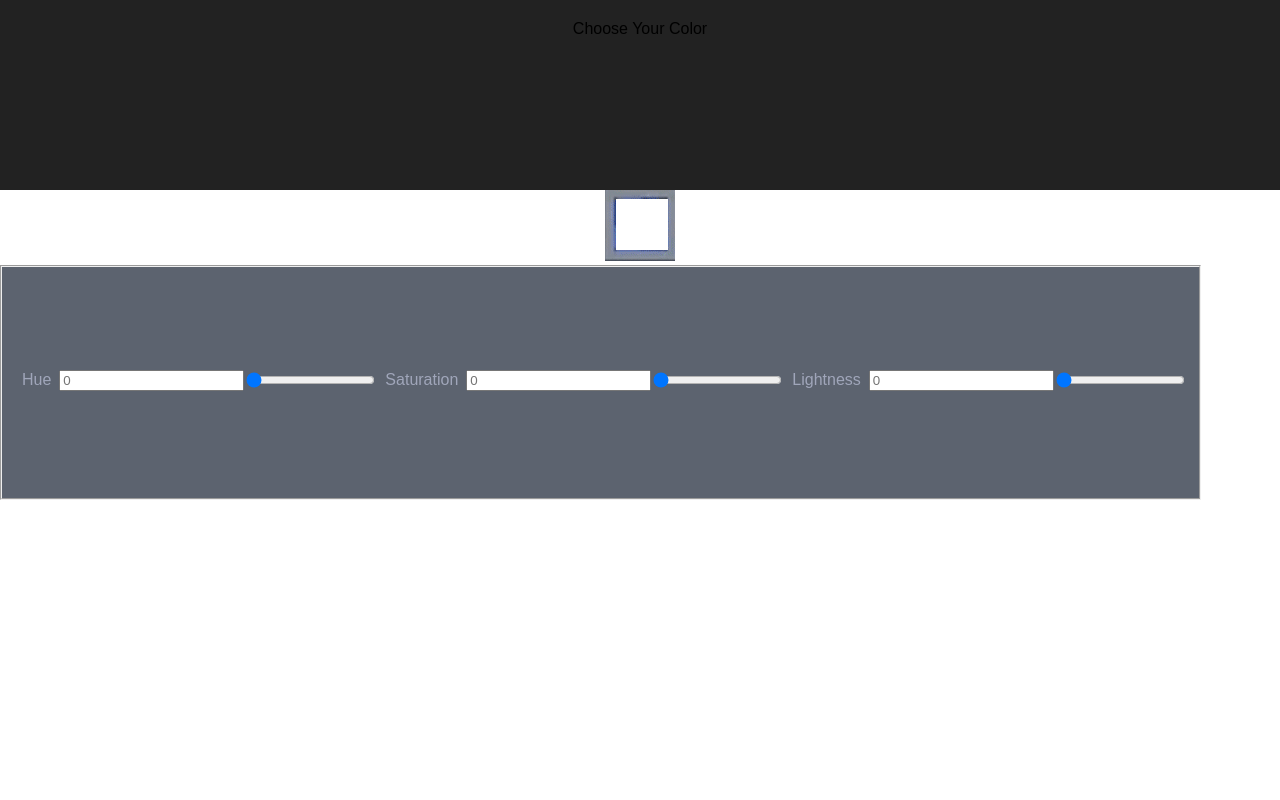
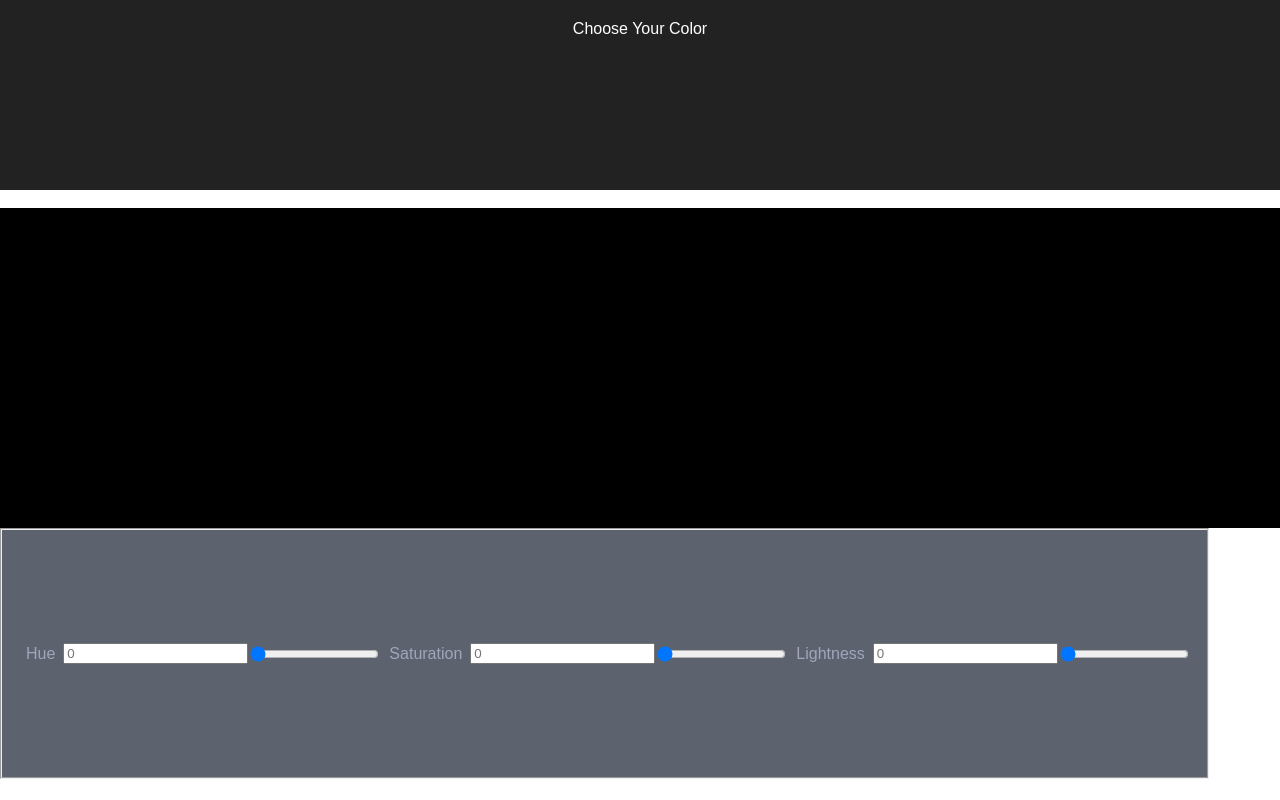
Before and after one commit to dnsomoano/color-picker, a React (Create React App) app: page / in a window 1280 px wide. Built offline with nearby package versions, Linux system fonts and the light colour scheme.

Commit message:
Solved sliding bars and box changes color. Time for some fun

```diff
--- a/src/App.css
+++ b/src/App.css
@@ -1,5 +1,6 @@
 .App {
   text-align: center;
+  color:white;
 }
 
 .App-logo {
@@ -31,24 +32,13 @@ fieldset {
   margin: 0em;
   height: 215px;
   width: 480px;
-
-}
-
-/* #hue {
   padding: 1em;
 }
 
-#saturation {
-  padding: 1em;
-}
-
-#lightness {
-  padding: 1em;
-} */
-
-.dom {
+.box {
   display: flex;
   justify-content: center;
+  padding: 10em;
 }
 
 legend {
--- a/src/App.js
+++ b/src/App.js
@@ -1,13 +1,13 @@
-import React, { Component } from 'react';
-import ColorPicker from './ColorPicker';
-import './App.css';
+import React, { Component } from "react";
+import ColorPicker from "./ColorPicker";
+import "./App.css";
 
 class App extends Component {
   render() {
     return (
       <div className="App">
         <header className="App-header">Choose Your Color</header>
-        <img src={"/images/color-box.png"} />
+        <section className="dom">SEE?</section>
         <ColorPicker />
       </div>
     );
--- a/src/ColorPicker.js
+++ b/src/ColorPicker.js
@@ -15,7 +15,7 @@ class ColorPicker extends Component {
     this.setState({
       hue: raiseHue
     });
-    console.log(this.state.hue);
+    // console.log(this.state.hue);
   };
 
   slideSaturation = event => {
@@ -23,21 +23,29 @@ class ColorPicker extends Component {
     this.setState({
       saturation: raiseSaturation
     });
-    console.log(this.state.saturation);
+    // console.log(this.state.saturation);
   };
 
-  slideSaturation = event => {
+  slideLightness = event => {
     const raiseLightness = event.target.value;
     this.setState({
       lightness: raiseLightness
     });
-    console.log(this.state.lightness);
+    // console.log(this.state.lightness);
   };
 
   render() {
     return (
       <div>
         <section>
+          <section
+            className="box"
+            style={{
+              backgroundColor: `hsl(${this.state.hue}, ${
+                this.state.saturation
+              }%, ${this.state.lightness}%)`
+            }}
+          />
           <fieldset>
             <label for="hue">Hue</label>
             <input placeholder={this.state.hue} />
@@ -73,17 +81,7 @@ class ColorPicker extends Component {
               value={this.state.lightness}
             />
           </fieldset>
-          <section
-            className="dom"
-            style={{
-              backgroundColor: `hsl(${this.state.hue},${
-                this.state.saturation
-              }%,${this.state.lightness}%)`
-            }}
-          />
         </section>
-        <p>
-        </p>
       </div>
     );
   }
```
Also changed, not shown: src/images/color-box.png (renamed from public/images/color-box.png).
